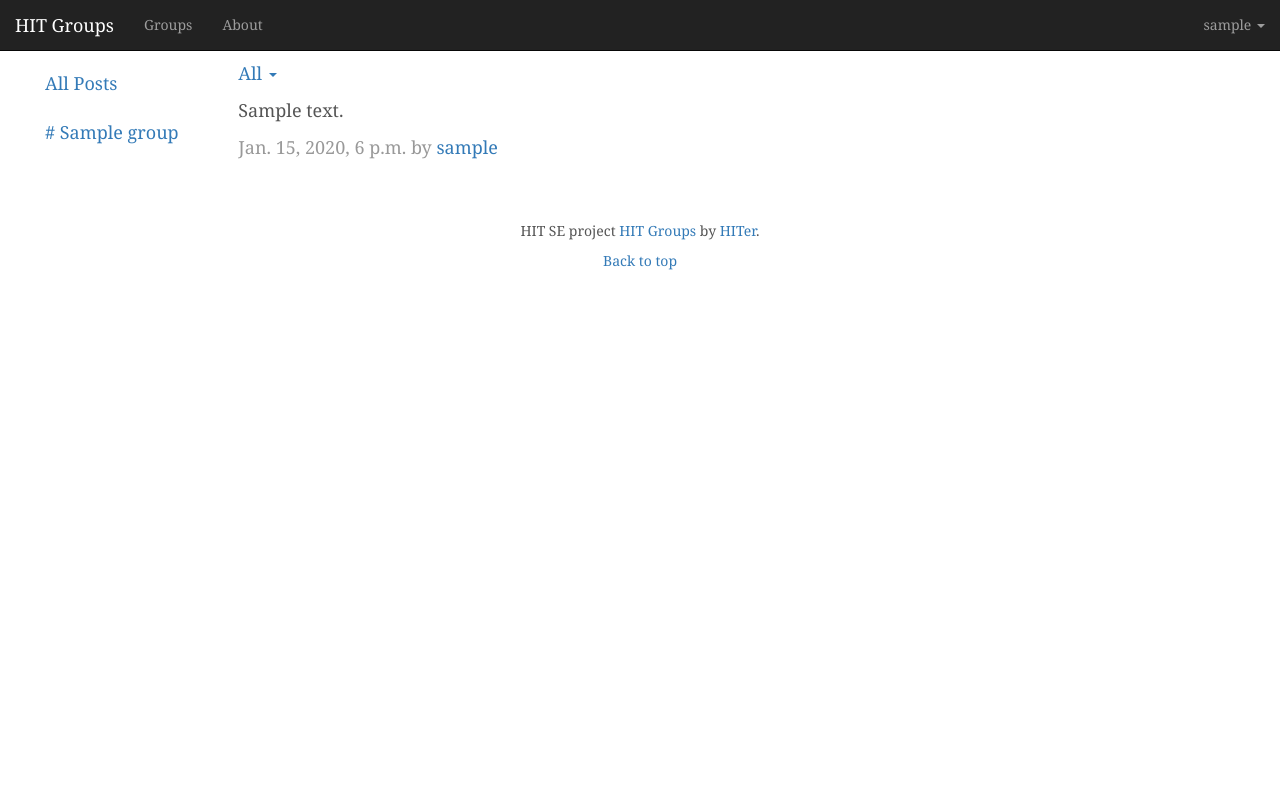
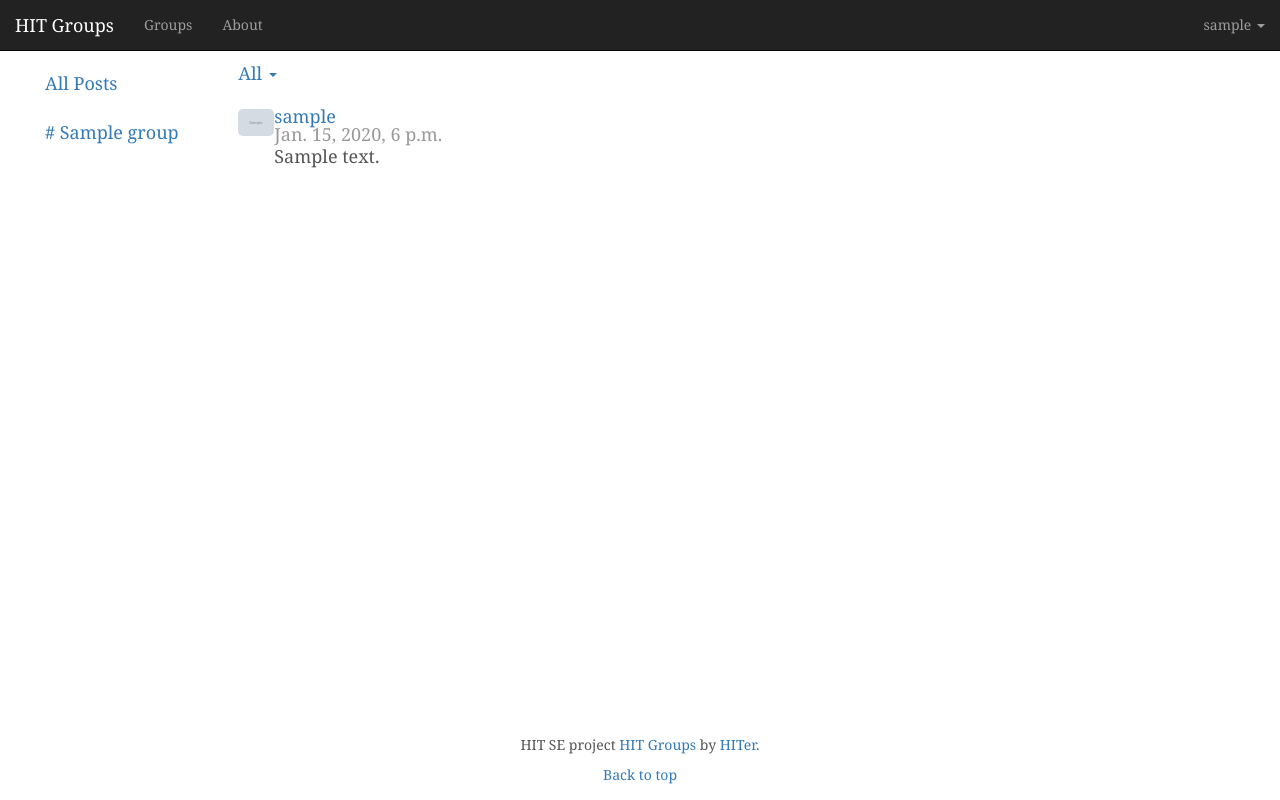
Before and after one commit to viciousstar/-, a Django app: page / in a window 1280 px wide. Run offline with Django 3.2, Linux system fonts and the light colour scheme; a user stored in the database is signed in; tables that the repository leaves empty hold one stand-in row (values such as "Sample post"); grey boxes marked "Sample" are stand-in pictures; some libraries are stand-ins or nearby versions.

Commit message:
beauty index

```diff
--- a/HIT_Groups/Groups/templates/Groups/GroupCreate.html
+++ b/HIT_Groups/Groups/templates/Groups/GroupCreate.html
@@ -13,7 +13,6 @@
     {% csrf_token %}
     <div class="form-update">
         <div class="row">
-            <div class="col-md-8">
                 <div class="form-group-lg">
                     <label for="name">name</label>
                     <input type="text" class="form-control" id="name" name="name" placeholder="{{form.name.value}}">
@@ -35,10 +34,9 @@
                 </div>
                 <div class="form-group-lg">
                     <label for="permit">permit</label>
-                    <input type="checkbox" class="form-control" id="permit" name="permit"
+                    <input type="checkbox" id="permit" name="permit"
                            placeholder="{{form.permit.value}}">
                 </div>
-            </div>
         </div>
         <button type="submit" class="btn btn-primary">Create</button>
     </div>
--- a/HIT_Groups/Posts/views.py
+++ b/HIT_Groups/Posts/views.py
@@ -29,7 +29,7 @@ def post_create(request, group_id):
                 posted_time=timezone.now()
                 )
             post.save()
-            return HttpResponseRedirect('/groups/' + group_id + '/posts/')
+            return HttpResponseRedirect("/?group=" + str(group_id))
     else:
         form = PostForm()
     return render(request, 'Posts/post_create.html', {'form': form, 'group_id': group_id})
--- a/HIT_Groups/Users/templates/Users/base.html
+++ b/HIT_Groups/Users/templates/Users/base.html
@@ -1,6 +1,6 @@
 {% load staticfiles %}
 <!DOCTYPE html>
-<html>
+<html style="height:100%">
 
 <head>
     <meta charset="utf-8">
@@ -10,6 +10,7 @@
     <title>HIT Groups</title>
     <!-- Bootstrap -->
     <link href="{% static "css/bootstrap.min.css" %}" rel="stylesheet">
+    <link href="{% static "css/groups.css" %}" rel="stylesheet">
     <style type="text/css" media="screen">
         body {
           padding-top: 50px;
@@ -32,7 +33,7 @@
     {% endblock headblock %}
 </head>
 
-<body>
+<body style="height:100%">
     <div style="margin-bottom: 10px">
     <nav class="navbar navbar-inverse navbar-fixed-top" >
         <div class="container" style="margin-left: 0; margin-right: 0; width: auto">
@@ -62,7 +63,7 @@
         </div>
     </nav>
     </div>
-    <div style="min-height: 100%">
+    <div style="min-height: 90%">
     {% block content %}
         <div id="content" class="container">
             <h1 class="defaulth1">圣·马家沟男子技校欢迎您</h1>
--- a/HIT_Groups/Users/templates/Users/index.html
+++ b/HIT_Groups/Users/templates/Users/index.html
@@ -1,7 +1,6 @@
 {% extends "Users/base.html" %}
 {% load staticfiles %}
 {% block headblock %}
-<link href="{% static "css/groups.css" %}" rel="stylesheet">
 {% endblock headblock %}
 {% block content %}
 <div id="content" class="container-fluid main">
@@ -18,7 +17,7 @@
         </div>
         <div class="col-md-10">
             <div class="row">
-                <div class="dropdown">
+                <div class="dropdown group-dropdown">
                     <a href="#" class="dropdown-toggle" data-toggle="dropdown" role="button" aria-haspopup="true" aria-expanded="false">{{cur_group.name}} <span class="caret"></span></a>
                     <ul class="dropdown-menu">
                         <li><a href="/groups/{{cur_group.id}}">Detial</a></li>
@@ -28,9 +27,21 @@
             <div class="row">
                 <div class="post-list">
                     {% for post in posts %}
-                    <div class="post">
-                        <p>{{post.text}}</p>
-                        <p class="post-meta">{{post.posted_time}} by <a href="/users/{{post.author.id}}">{{post.author.username}}</a></p>
+                    <div class="row">
+                        <div class="col-md-1">
+                            <img src="{{ post.author.avatar.url }}" class="avatar" />
+                        </div>
+                        <div class="col-md-11">
+                            <div class="row">
+                                <p class="post-meta"><a href="/users/{{post.author.id}}">{{post.author.username}}</a></p>
+                                <p class="post-meta">{{post.posted_time}}</p>
+                            </div>
+                            <div class="row">
+                                <div class="post">
+                                    <p>{{post.text}}</p>
+                                </div>
+                            </div>
+                        </div>
                     </div>
                     {% endfor %}
                     <p></p>
--- a/HIT_Groups/static/css/groups.css
+++ b/HIT_Groups/static/css/groups.css
@@ -46,6 +46,7 @@ h6, .h6 {
 .row {
   margin-left: 0px;
   margin-right: 0px;
+
 }
 /*
  * Blog posts
@@ -56,8 +57,25 @@ h6, .h6 {
   margin-top: 10px;
 }
 
+.post-list .col-md-1{
+  padding-left: 0px;
+  padding-right: 0px;
+  width: 36px;
+}
+
+.post-list .col-md-11{
+  padding-left: 0px;
+  padding-right: 0px;
+}
+
+.post-list .avatar{
+  width: 100%;
+  border-radius:5px;
+}
+
 .post-meta {
-  margin-bottom: 20px;
+  margin-bottom: 0px;
+  line-height: 1.0;
   color: #999;
 }
 
@@ -71,3 +89,7 @@ h6, .h6 {
     bottom: 0px;
     width: 80%
 }
+
+.group-dropdown {
+  margin-bottom: 10px;
+}
```
